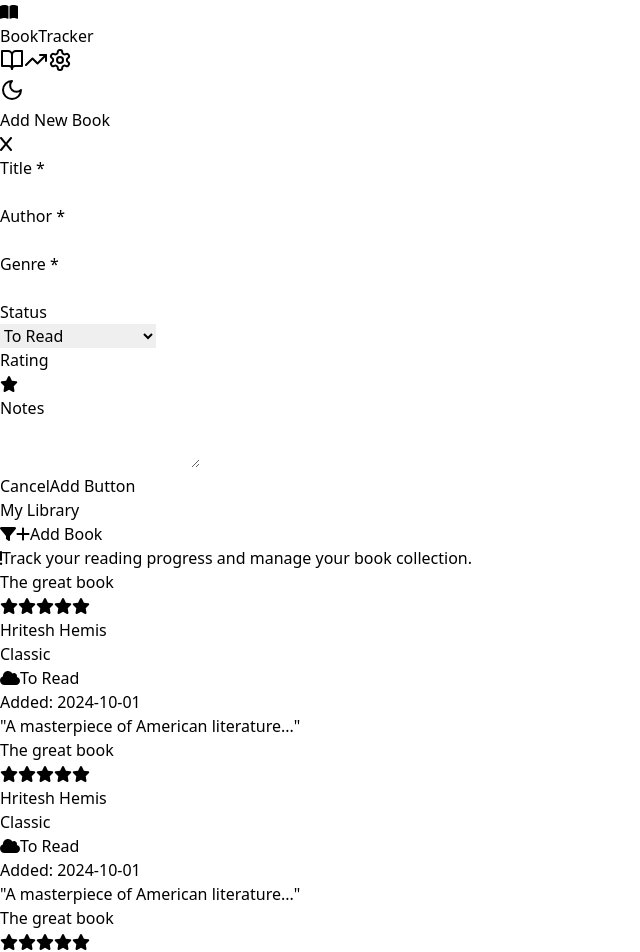
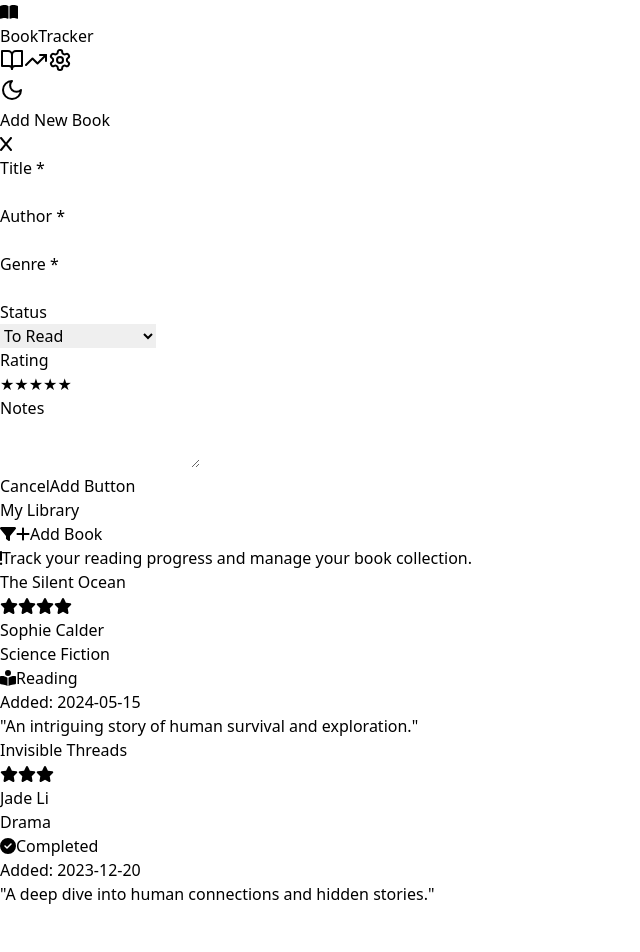
Before and after one commit to Batajoo/book-tracker-app, a React (Vite) app: page / in a window 1280 px wide. Shown: the top 952 px of the page, without its empty margins (0-640 px from the left). After the commit the page ends 906 px from the top, so only its background shows below. Built offline with nearby package versions, Linux system fonts and the light colour scheme.

Commit message:
add button and add page functionality completed

```diff
--- a/src/App.jsx
+++ b/src/App.jsx
@@ -1,16 +1,56 @@
 import { useState } from 'react'
 import { AddButtonPage, Footer, Header, MainSection } from './components/index'
+import { AddButtonContextProvider } from './context';
+
 
 function App() {
-  const [addPageStatus, setAddPageStatus] = useState(false);
+  const [addPageOpen, setAddPageOpen] = useState(false);
+  const [bookData, setBookData] = useState([
+    {
+        bookName: "The Silent Ocean",
+        authorName: "Sophie Calder",
+        status: "Currently Reading",
+        starsNumbers: 4,
+        dateCreated: "2024-05-15",
+        genre: "Science Fiction",
+        notes: "An intriguing story of human survival and exploration."
+    },
+    {
+        bookName: "Invisible Threads",
+        authorName: "Jade Li",
+        status: "completed",
+        starsNumbers: 3,
+        dateCreated: "2023-12-20",
+        genre: "Drama",
+        notes: "A deep dive into human connections and hidden stories."
+    },]
+ )
 
+  const togglePopUp = () => {
+	setAddPageOpen(!addPageOpen);
+	document.body.style.overflow = addPageOpen ? 'auto' : 'hidden';
+  }
+
+  const addBook = (title, author, genre, status, rating, notes) => {
+	setBookData((prevData)=>[...prevData,{
+		bookName: title,
+		authorName: author,
+		status: status,
+		genre: genre,
+		starsNumbers: rating,
+		notes: notes,
+		dateCreated: Date.now()
+	}])
+  }
 
   return (
     <>
-      <Header/>
-      <AddButtonPage />
-      <MainSection/>
-      <Footer/>
+		<Header/>
+		<AddButtonContextProvider value={{addPageOpen, togglePopUp, bookData, addBook}}>
+			<AddButtonPage />
+			<MainSection/>
+		</AddButtonContextProvider>
+		<Footer/>
     </>
   )
 }
--- a/src/components/AddBookSection/AddBookSection.jsx
+++ b/src/components/AddBookSection/AddBookSection.jsx
@@ -1,14 +1,20 @@
 import React from "react";
 import { faExclamation, faPlus, faFilter } from "@fortawesome/free-solid-svg-icons";
 import { FontAwesomeIcon } from "@fortawesome/react-fontawesome";
+import { useAddButtonContext } from "../../context";
 
 function AddBookSection(){
+    const {togglePopUp} = useAddButtonContext()
+
+    const addButtonPressed = (e) => {
+        togglePopUp();
+    }
     return(
         <div className='flex justify-between items-center my-10 mx-8'>
             <h2 className="font-bold text-3xl">My Library</h2>
             <div className="flex items-center gap-5">
                 <FontAwesomeIcon className="text-blue-500 text-2xl" icon={faFilter}/>
-                <button className='bg-blue-500 text-white py-2 px-3 rounded-md'><FontAwesomeIcon icon={faPlus} className="pr-2"/>Add Book</button>
+                <button className='bg-blue-500 text-white py-2 px-3 rounded-md' onClick={addButtonPressed}><FontAwesomeIcon icon={faPlus} className="pr-2" />Add Book</button>
             </div>
         </div>
     )
--- a/src/components/AddButtonPage/AddButtonPage.jsx
+++ b/src/components/AddButtonPage/AddButtonPage.jsx
@@ -1,31 +1,52 @@
 import { FontAwesomeIcon } from '@fortawesome/react-fontawesome'
 import { faX, faStar } from '@fortawesome/free-solid-svg-icons'
-import React from 'react'
+import { useAddButtonContext } from '../../context/AddButtonContext'
+import React, { useState } from 'react'
 
 const AddButtonPage = () => {
-  return (
-    <div className='bg-transparent/10 absolute w-full h-screen flex justify-center items-center'>
-        <div className='m-10 bg-white w-[430px] p-10 rounded-xl'>
-        <div className='flex justify-between mb-2'>
-            <h1>Add New Book</h1>
-            <FontAwesomeIcon icon={faX}/>
+    const {addPageOpen, togglePopUp, addBook} = useAddButtonContext();
+
+    const [titleValue, changeTitleValue] = useState("");
+    const [authorValue, changeAuthorValue] = useState("");
+    const [genreValue, changeGenreValue] = useState("");
+    const [statusValue, changeStatusValue] = useState("To Read");
+    const [notesValue, changeNotesValue] = useState("");
+    const [ratingValue, setRatingValue] = useState(3);
+
+    const addBookBtnPressed = () => {
+        addBook(titleValue,
+            authorValue,
+            genreValue,
+            statusValue,
+            ratingValue,
+            notesValue,
+        )
+        togglePopUp()
+    }
+
+    return (
+    <div className={`bg-transparent/10 absolute w-full h-screen flex justify-center items-center ${!addPageOpen ? 'hidden': ''}`}>
+        <div className='m-10 bg-white w-[470px] p-10 rounded-xl'>
+        <div className='flex justify-between mb-6 items-center'>
+            <h1 className='text-2xl'>Add New Book</h1>
+            <FontAwesomeIcon icon={faX} onClick={(e)=>{togglePopUp()}} className='text-xl cursor-pointer'/>
         </div>
-        <div className='flex flex-col gap-2'>
+        <div className='flex flex-col gap-3'>
             <div>
                 <h2>Title *</h2>
-                <input type='text' className='border w-full'/>
+                <input type='text' className='border w-full p-2 rounded-md' value={titleValue} onChange={(e)=>changeTitleValue(e.target.value)}/>
             </div>
             <div>
                 <h2>Author *</h2>
-                <input type='text' className='border w-full'/>
+                <input type='text' className='border w-full p-2 rounded-md' value={authorValue} onChange={(e)=>changeAuthorValue(e.target.value)}/>
             </div>
             <div>
                 <h2>Genre *</h2>
-                <input type='text' className='border w-full'/>
+                <input type='text' className='border w-full p-2 rounded-md' value={genreValue} onChange={(e)=>changeGenreValue(e.target.value)}/>
             </div>
             <div>
                 <h2>Status</h2>
-                <select className='w-full'>
+                <select className='w-full p-2 rounded-md' value={statusValue} onChange={(e)=>changeStatusValue(e.target.value)}>
                     <option>To Read</option>
                     <option>Currently Reading</option>
                     <option>Completed</option>
@@ -33,15 +54,27 @@ const AddButtonPage = () => {
             </div>
             <div>
                 <h2>Rating</h2>
-                <FontAwesomeIcon icon={faStar} className='text-yellow-500'/>
+                <div>
+                    {[...Array(5)].map((_, index)=>(
+                        <span
+                            key={index}
+                            onClick={()=>{setRatingValue(index+1)}}
+                            className={`font-bold mr-1 text-3xl ${index < ratingValue ? "text-yellow-400" : "text-gray-400"} hover:text-yellow-300 cursor-pointer`}
+                        >
+                            &#9733;
+                        </span>
+                    ))}
+                </div>
             </div>
             <div>
                 <h2>Notes</h2>
-                <textarea className='border w-full'></textarea>
+                <textarea className='border w-full p-2 rounded-md' value={notesValue} onChange={(e)=>changeNotesValue(e.target.value)}></textarea>
             </div>
             <div className='flex justify-end gap-5'>
-                <button>Cancel</button>
-                <button className='border'>Add Button</button>
+                <button className='cursor-pointer'
+                    onClick={()=>{togglePopUp()}}
+                >Cancel</button>
+                <button className='bg-blue-500 text-white p-2 px-4 rounded-md cursor-pointer' onClick={addBookBtnPressed}>Add Button</button>
             </div>
         </div>
         </div>
--- a/src/components/BookCard/BookCard.jsx
+++ b/src/components/BookCard/BookCard.jsx
@@ -33,13 +33,13 @@ function BookCard({
                             <span>Completed</span>
                         </div>
                         )
-                        :status === "reading" ?
+                        :status === "Currently Reading" ?
                             (<div>
                                 <FontAwesomeIcon icon={faBookOpenReader} className="text-blue-500 mr-2"/>
                                 <span>Reading</span>
                             </div>
                             )
-                        :status === "toRead" ?
+                        :status === "To Read" ?
                             (<div>
                                 <FontAwesomeIcon icon={faCloud} className="text-gray-500 mr-2"/>
                                 <span>To Read</span>
--- a/src/components/MainSection/MainSection.jsx
+++ b/src/components/MainSection/MainSection.jsx
@@ -2,8 +2,10 @@ import React from "react";
 import { faExclamation, faBookOpenReader } from "@fortawesome/free-solid-svg-icons";
 import { FontAwesomeIcon } from "@fortawesome/react-fontawesome";
 import {AddBookSection, BookCard} from "../index";
+import { useAddButtonContext } from "../../context";
 
 function MainSection(){
+    const {bookData} = useAddButtonContext();
     return(
     <section className="max-w-4xl mx-auto block">
         <AddBookSection/>
@@ -11,43 +13,13 @@ function MainSection(){
             <FontAwesomeIcon icon={faExclamation}/>
             <span>Track your reading progress and manage your book collection.</span>
         </div>
-        <BookCard
-            bookName="The great book"
-            authorName="Hritesh Hemis"
-            status="toRead"
-            starsNumbers={5}
-            dateCreated={"2024-10-01"}
-            genre="Classic"
-            notes={"A masterpiece of American literature..."}
-        />
-        <BookCard
-            bookName="The great book"
-            authorName="Hritesh Hemis"
-            status="toRead"
-            starsNumbers={5}
-            dateCreated={"2024-10-01"}
-            genre="Classic"
-            notes={"A masterpiece of American literature..."}
-        />
+        <div>
+            {bookData.map((el, index)=>(
+                <BookCard {...el}  key={index}
+            />
+            ))}
+        </div>
 
-        <BookCard
-            bookName="The great book"
-            authorName="Hritesh Hemis"
-            status="toRead"
-            starsNumbers={5}
-            dateCreated={"2024-10-01"}
-            genre="Classic"
-            notes={"A masterpiece of American literature..."}
-        />
-        <BookCard
-        bookName="The great book"
-        authorName="Hritesh Hemis"
-        status="toRead"
-        starsNumbers={5}
-        dateCreated={"2024-10-01"}
-        genre="Classic"
-        notes={"A masterpiece of American literature..."}
-    />
     </section>
     )
 }
--- a/src/components/index.jsx
+++ b/src/components/index.jsx
@@ -4,6 +4,5 @@ import MainSection from "./MainSection/MainSection";
 import AddBookSection from "./AddBookSection/AddBookSection";
 import BookCard from "./BookCard/BookCard";
 import AddButtonPage from "./AddButtonPage/AddButtonPage";
-import InputCard from "./InputCard/InputCard";
 
-export {Header, Footer, MainSection, AddBookSection, BookCard, AddButtonPage, InputCard}
+export {Header, Footer, MainSection, AddBookSection, BookCard, AddButtonPage}
--- a/src/context/AddButtonContext.js
+++ b/src/context/AddButtonContext.js
@@ -1,12 +1,16 @@
 import {createContext, useContext } from "react";
 
 export const AddButtonContext = createContext({
-    status: false,
-    changeStatus: ()=>{}
+    addPageOpen: false,
+    bookData:[],
+    addBook: (title, author, genre, status, rating, notes)=>{},
+    togglePopUp: ()=>{}
 })
 
-export const useAddButtonContext = useContext(AddButtonContext);
+export const useAddButtonContext = () => {
+    return useContext(AddButtonContext);
+}
 
-const AddButtonContextProvider = AddButtonContext.Provider;
+export const AddButtonContextProvider = AddButtonContext.Provider;
 
 export default AddButtonContextProvider;
--- /dev/null
+++ b/src/context/index.js
@@ -0,0 +1,3 @@
+import { AddButtonContext, useAddButtonContext, AddButtonContextProvider } from "./AddButtonContext";
+
+export {AddButtonContext, AddButtonContextProvider, useAddButtonContext}
```
